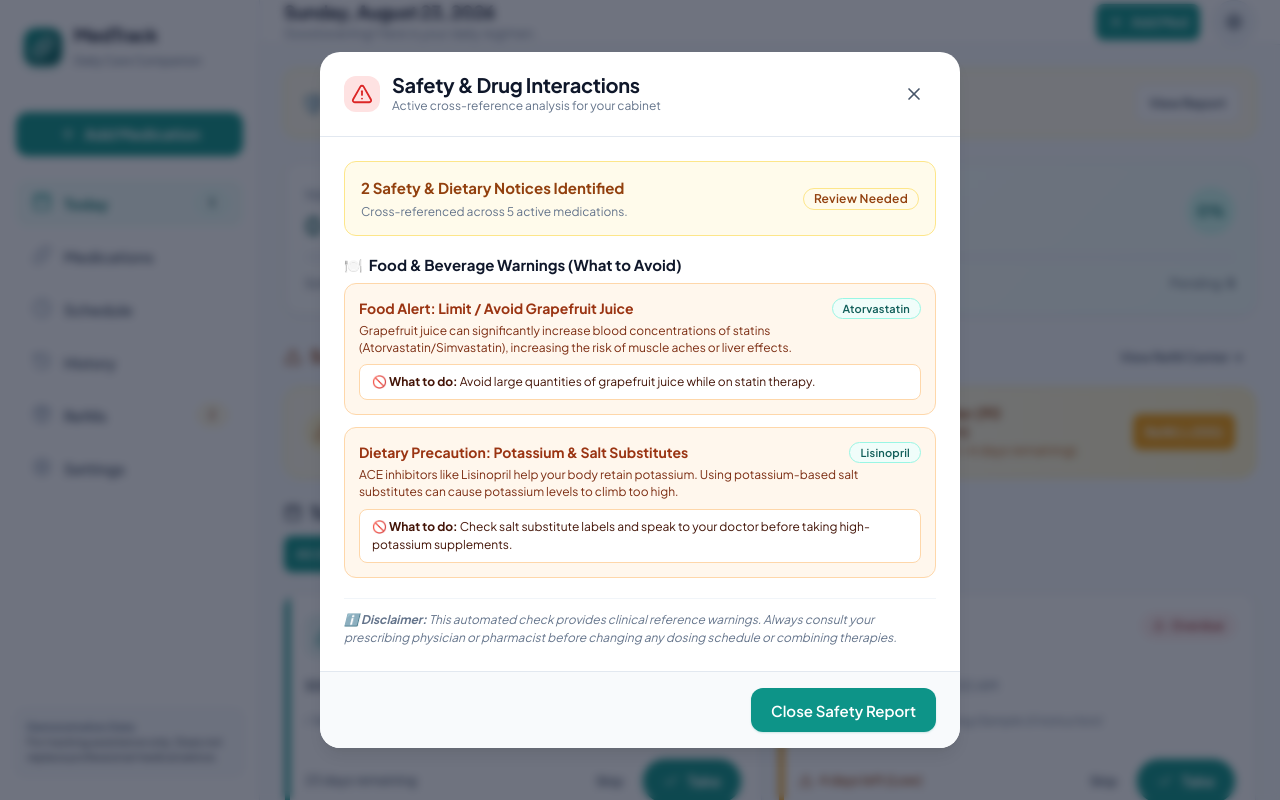
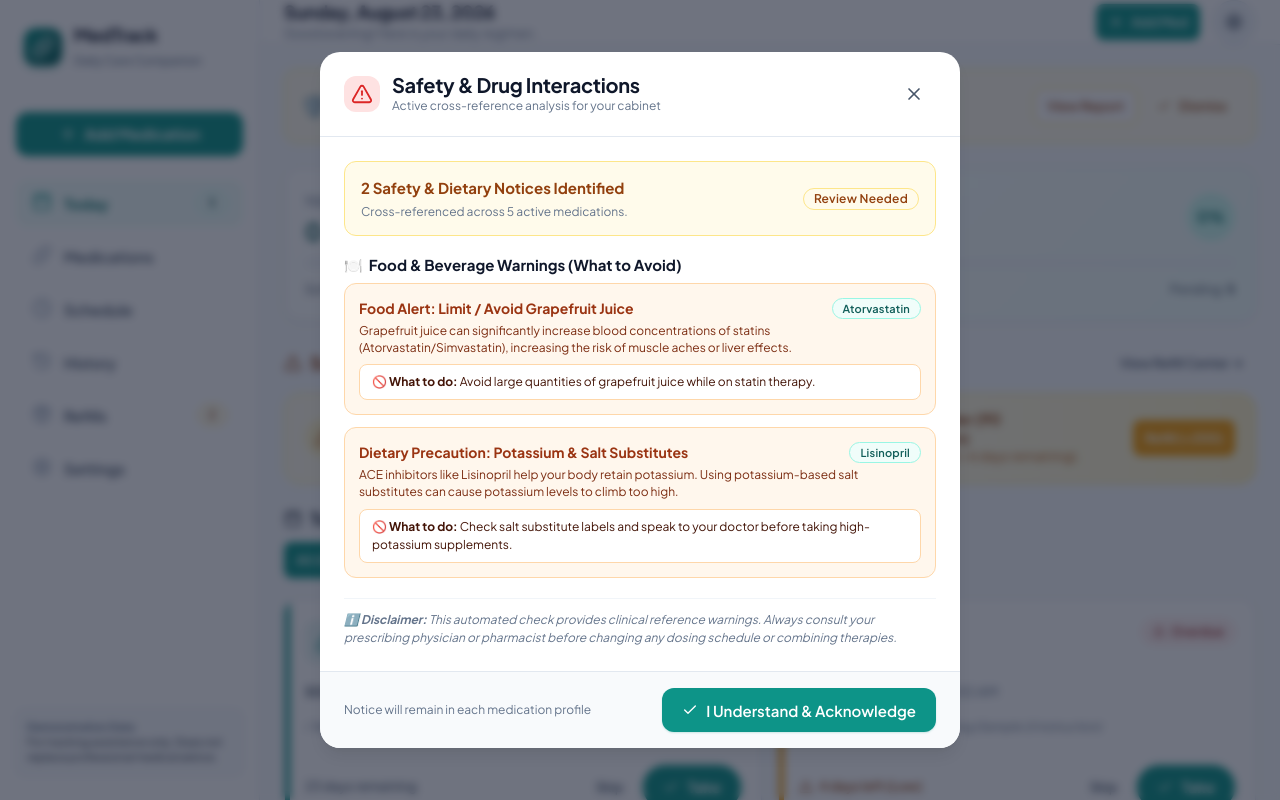
Before and after one commit to gtxpi1/MedTrack, a React (Vite) app: page / in a window 1280 px wide. Both pictures are taken after a click on the button "View Report". Built offline with nearby package versions, Linux system fonts and the light colour scheme.

Commit message:
Allow acknowledging and dismissing top safety warning banner from main screen while permanently retaining warnings in medication profiles

```diff
--- a/src/components/medications/InteractionCheckerModal.tsx
+++ b/src/components/medications/InteractionCheckerModal.tsx
@@ -8,18 +8,29 @@ interface InteractionCheckerModalProps {
   medications: Medication[];
   isOpen: boolean;
   onClose: () => void;
+  onAcknowledge?: () => void;
+  isAcknowledged?: boolean;
 }
 
 export const InteractionCheckerModal: React.FC<InteractionCheckerModalProps> = ({
   medications,
   isOpen,
-  onClose
+  onClose,
+  onAcknowledge,
+  isAcknowledged = false
 }) => {
   if (!isOpen) return null;
 
   const interactions = InteractionService.analyzeCabinetInteractions(medications);
   const drugDrugInteractions = interactions.filter((i) => i.type === 'drug-drug');
   const foodInteractions = interactions.filter((i) => i.type === 'food-beverage');
+
+  const handleAcknowledgeAndClose = () => {
+    if (onAcknowledge) {
+      onAcknowledge();
+    }
+    onClose();
+  };
 
   return (
     <div className="modal-backdrop" onClick={onClose}>
@@ -77,7 +88,7 @@ export const InteractionCheckerModal: React.FC<InteractionCheckerModalProps> = (
             </div>
 
             <Badge variant={interactions.length > 0 ? 'warning' : 'success'}>
-              {interactions.length > 0 ? 'Review Needed' : 'All Clear'}
+              {interactions.length > 0 ? (isAcknowledged ? 'Acknowledged' : 'Review Needed') : 'All Clear'}
             </Badge>
           </div>
 
@@ -163,10 +174,28 @@ export const InteractionCheckerModal: React.FC<InteractionCheckerModalProps> = (
           </div>
         </div>
 
-        <div className="modal-footer">
-          <button type="button" className="btn btn-primary" onClick={onClose}>
-            Close Safety Report
-          </button>
+        <div className="modal-footer" style={{ justifyContent: 'space-between', flexWrap: 'wrap', gap: '0.5rem' }}>
+          <span className="text-xs text-muted">
+            {isAcknowledged ? '✓ Already acknowledged on main screen' : 'Notice will remain in each medication profile'}
+          </span>
+
+          <div style={{ display: 'flex', gap: '0.5rem' }}>
+            {onAcknowledge && (
+              <button
+                type="button"
+                className="btn btn-primary"
+                onClick={handleAcknowledgeAndClose}
+              >
+                <Icon name="check" size={16} />
+                <span>{isAcknowledged ? 'Done' : 'I Understand & Acknowledge'}</span>
+              </button>
+            )}
+            {!onAcknowledge && (
+              <button type="button" className="btn btn-primary" onClick={onClose}>
+                Done
+              </button>
+            )}
+          </div>
         </div>
       </div>
     </div>
--- a/src/views/TodayView.tsx
+++ b/src/views/TodayView.tsx
@@ -36,6 +36,13 @@ export const TodayView: React.FC<TodayViewProps> = ({ onNavigate }) => {
   const [selectedMedForDetails, setSelectedMedForDetails] = useState<Medication | null>(null);
   const [selectedMedForPhoto, setSelectedMedForPhoto] = useState<Medication | null>(null);
   const [isInteractionModalOpen, setIsInteractionModalOpen] = useState(false);
+  const [acknowledgedFingerprint, setAcknowledgedFingerprint] = useState<string>(() => {
+    try {
+      return localStorage.getItem('medtrack_acknowledged_interactions') || '';
+    } catch {
+      return '';
+    }
+  });
 
   if (isLoading) {
     return (
@@ -47,6 +54,18 @@ export const TodayView: React.FC<TodayViewProps> = ({ onNavigate }) => {
   }
 
   const interactions = InteractionService.analyzeCabinetInteractions(medications);
+  const currentFingerprint = interactions.map((i) => i.id).sort().join(',');
+  const isAcknowledged = interactions.length > 0 && acknowledgedFingerprint === currentFingerprint;
+  const isBannerVisible = interactions.length > 0 && !isAcknowledged;
+
+  const handleAcknowledge = () => {
+    try {
+      localStorage.setItem('medtrack_acknowledged_interactions', currentFingerprint);
+    } catch (e) {
+      console.error('Failed to save acknowledgement:', e);
+    }
+    setAcknowledgedFingerprint(currentFingerprint);
+  };
 
   // Filter scheduled doses
   const filteredDoses = todayDoses.filter((item) => {
@@ -70,7 +89,7 @@ export const TodayView: React.FC<TodayViewProps> = ({ onNavigate }) => {
             backgroundColor: 'var(--success-bg)',
             color: 'var(--success-text)',
             border: '1px solid var(--success-border)',
-            padding: '0.875rem 12.5rem',
+            padding: '0.875rem 1.25rem',
             borderRadius: 'var(--radius-md)',
             display: 'flex',
             alignItems: 'center',
@@ -84,38 +103,54 @@ export const TodayView: React.FC<TodayViewProps> = ({ onNavigate }) => {
         </div>
       )}
 
-      {/* Safety & Drug Interactions Banner Button */}
-      {interactions.length > 0 && (
+      {/* Safety & Drug Interactions Banner - Dismissible once read */}
+      {isBannerVisible && (
         <div
-          onClick={() => setIsInteractionModalOpen(true)}
           style={{
             backgroundColor: '#fffbeb',
             border: '1px solid #fde68a',
             borderRadius: 'var(--radius-md)',
-            padding: '0.75rem 1rem',
+            padding: '0.875rem 1rem',
             display: 'flex',
             alignItems: 'center',
             justifyContent: 'space-between',
-            cursor: 'pointer',
-            transition: 'transform 0.15s ease'
+            gap: '0.75rem',
+            flexWrap: 'wrap'
           }}
-          title="Click to view food/beverage warnings and drug interaction report"
         >
-          <div style={{ display: 'flex', alignItems: 'center', gap: '0.75rem' }}>
-            <span style={{ fontSize: '1.25rem' }}>🛡️</span>
+          <div style={{ display: 'flex', alignItems: 'center', gap: '0.75rem', flex: 1, minWidth: '260px' }}>
+            <span style={{ fontSize: '1.35rem' }}>🛡️</span>
             <div>
               <strong style={{ color: '#92400e', fontSize: '0.875rem' }}>
                 Safety & Food Warnings ({interactions.length} active notice{interactions.length > 1 ? 's' : ''})
               </strong>
-              <p className="text-xs text-muted" style={{ margin: 0, color: '#b45309' }}>
-                Includes Grapefruit, Alcohol, and medication combination precautions. Click to view details.
+              <p className="text-xs text-muted" style={{ margin: '0.15rem 0 0 0', color: '#b45309' }}>
+                Includes Grapefruit, Alcohol, and medication combination precautions.
               </p>
             </div>
           </div>
 
-          <button type="button" className="btn btn-secondary btn-sm" style={{ backgroundColor: '#ffffff' }}>
-            View Report
-          </button>
+          <div style={{ display: 'flex', alignItems: 'center', gap: '0.5rem' }}>
+            <button
+              type="button"
+              className="btn btn-secondary btn-sm"
+              style={{ backgroundColor: '#ffffff', color: '#92400e', borderColor: '#fcd34d' }}
+              onClick={() => setIsInteractionModalOpen(true)}
+            >
+              View Report
+            </button>
+
+            <button
+              type="button"
+              className="btn btn-ghost btn-sm"
+              style={{ color: '#92400e' }}
+              onClick={handleAcknowledge}
+              title="Acknowledge and dismiss from main screen"
+            >
+              <Icon name="check" size={14} />
+              <span>Dismiss</span>
+            </button>
+          </div>
         </div>
       )}
 
@@ -409,6 +444,8 @@ export const TodayView: React.FC<TodayViewProps> = ({ onNavigate }) => {
         medications={medications}
         isOpen={isInteractionModalOpen}
         onClose={() => setIsInteractionModalOpen(false)}
+        onAcknowledge={handleAcknowledge}
+        isAcknowledged={isAcknowledged}
       />
 
       {/* Enlarged Photo Lightbox Modal */}
```
